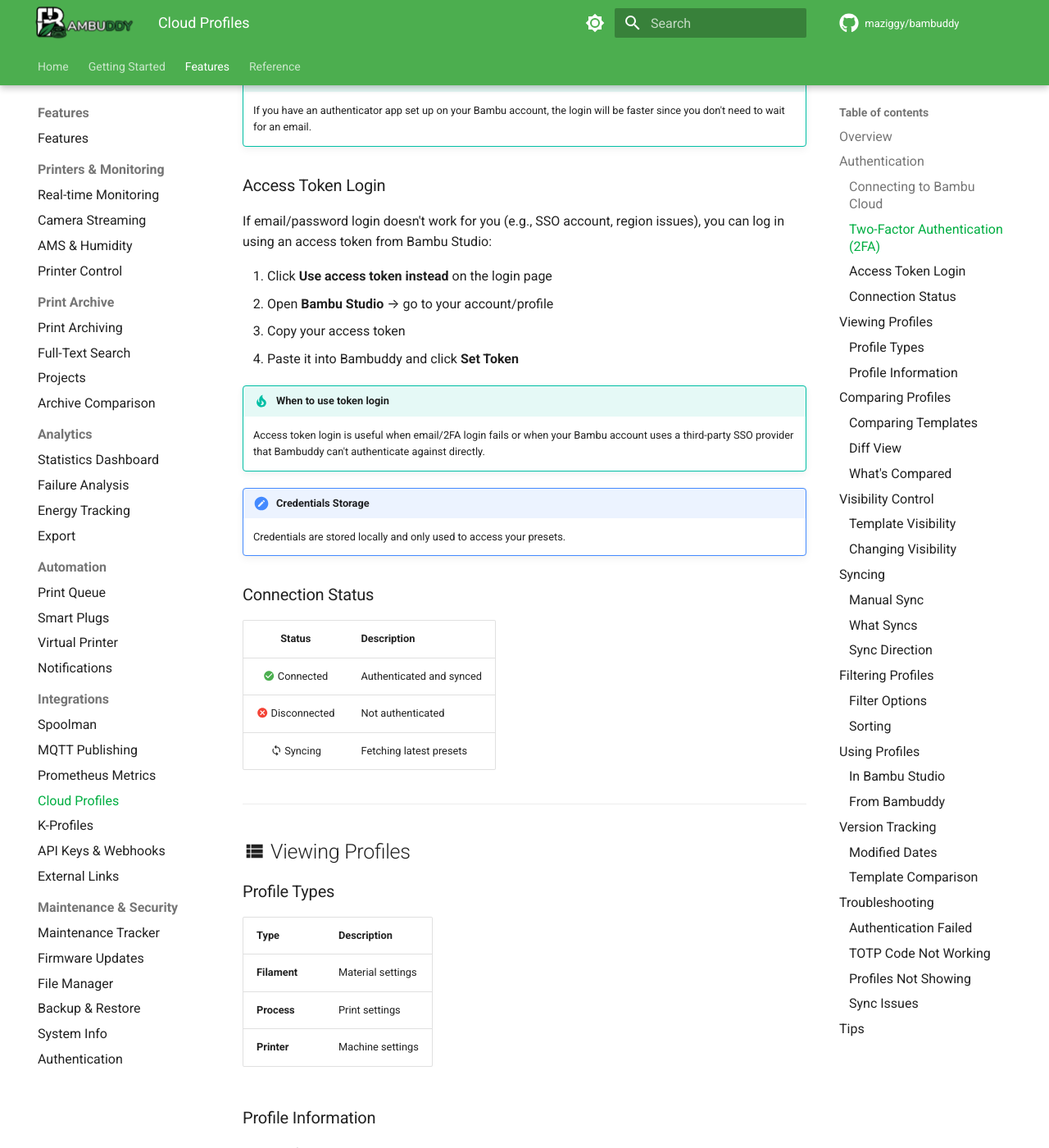
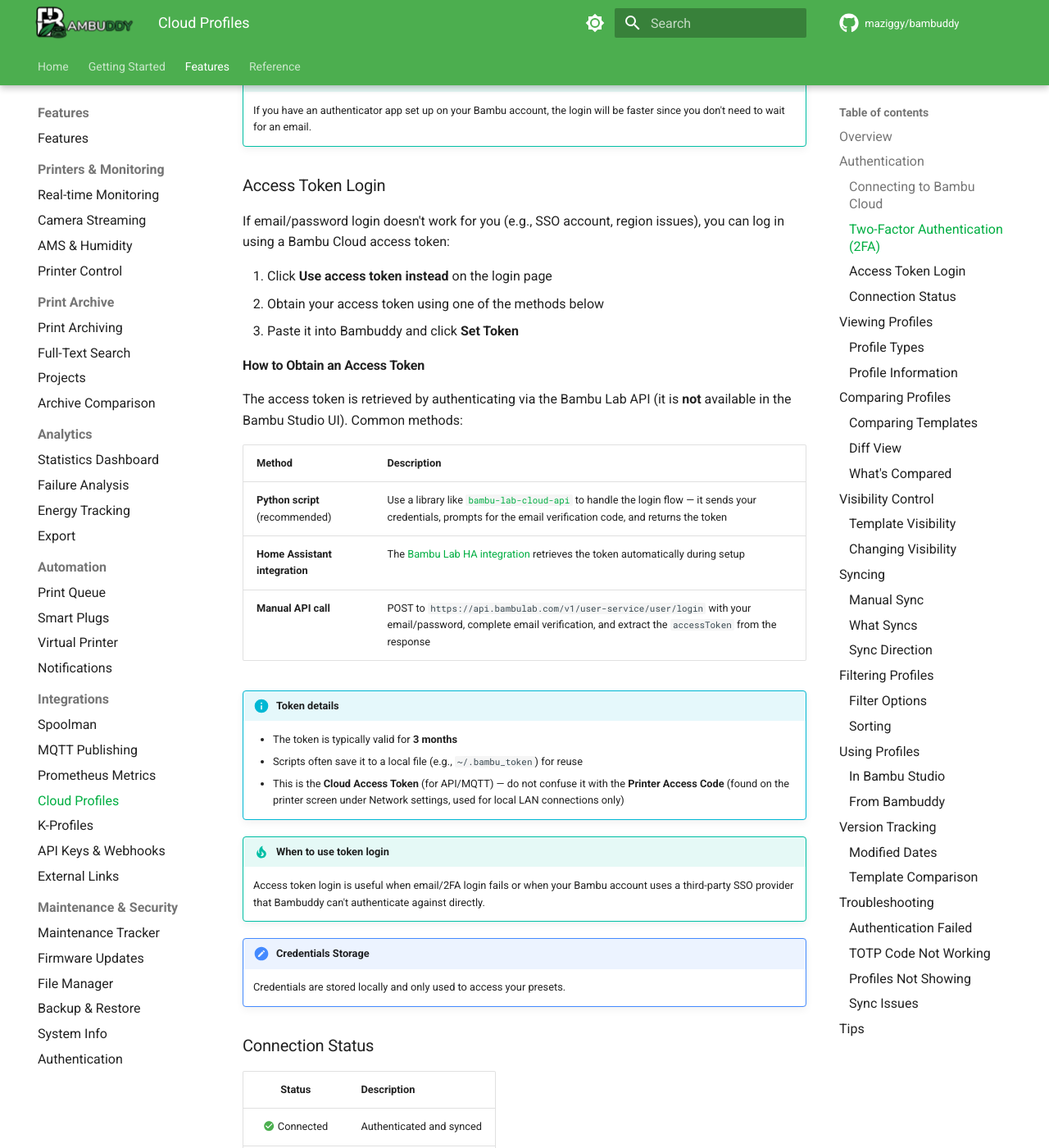
Before and after one commit to maziggy/bambuddy-wiki, an MkDocs documentation site: the page built from docs/features/cloud-profiles.md, in a window 1280 px wide and 1400 px high, scrolled down 1846 px. Shown: the whole window at 82% size. Built offline with MkDocs 1.6.1 and Material for MkDocs 9.7.7, drawn with Linux system fonts in a browser that asks for light colours; comment, search, counter and statistics services are not loaded; the version menu is left out.

Commit message:
Updated Wiki

```diff
--- a/docs/features/cloud-profiles.md
+++ b/docs/features/cloud-profiles.md
@@ -51,12 +51,26 @@ The login flow automatically detects which method your account uses:
 
 ### Access Token Login
 
-If email/password login doesn't work for you (e.g., SSO account, region issues), you can log in using an access token from Bambu Studio:
+If email/password login doesn't work for you (e.g., SSO account, region issues), you can log in using a Bambu Cloud access token:
 
 1. Click **Use access token instead** on the login page
-2. Open **Bambu Studio** → go to your account/profile
-3. Copy your access token
-4. Paste it into Bambuddy and click **Set Token**
+2. Obtain your access token using one of the methods below
+3. Paste it into Bambuddy and click **Set Token**
+
+#### How to Obtain an Access Token
+
+The access token is retrieved by authenticating via the Bambu Lab API (it is **not** available in the Bambu Studio UI). Common methods:
+
+| Method | Description |
+|--------|-------------|
+| **Python script** (recommended) | Use a library like [`bambu-lab-cloud-api`](https://pypi.org/project/bambu-lab-cloud-api/) to handle the login flow — it sends your credentials, prompts for the email verification code, and returns the token |
+| **Home Assistant integration** | The [Bambu Lab HA integration](https://github.com/greghesp/ha-bambulab) retrieves the token automatically during setup |
+| **Manual API call** | POST to `https://api.bambulab.com/v1/user-service/user/login` with your email/password, complete email verification, and extract the `accessToken` from the response |
+
+!!! info "Token details"
+    - The token is typically valid for **3 months**
+    - Scripts often save it to a local file (e.g., `~/.bambu_token`) for reuse
+    - This is the **Cloud Access Token** (for API/MQTT) — do not confuse it with the **Printer Access Code** (found on the printer screen under Network settings, used for local LAN connections only)
 
 !!! tip "When to use token login"
     Access token login is useful when email/2FA login fails or when your Bambu account uses a third-party SSO provider that Bambuddy can't authenticate against directly.
```
